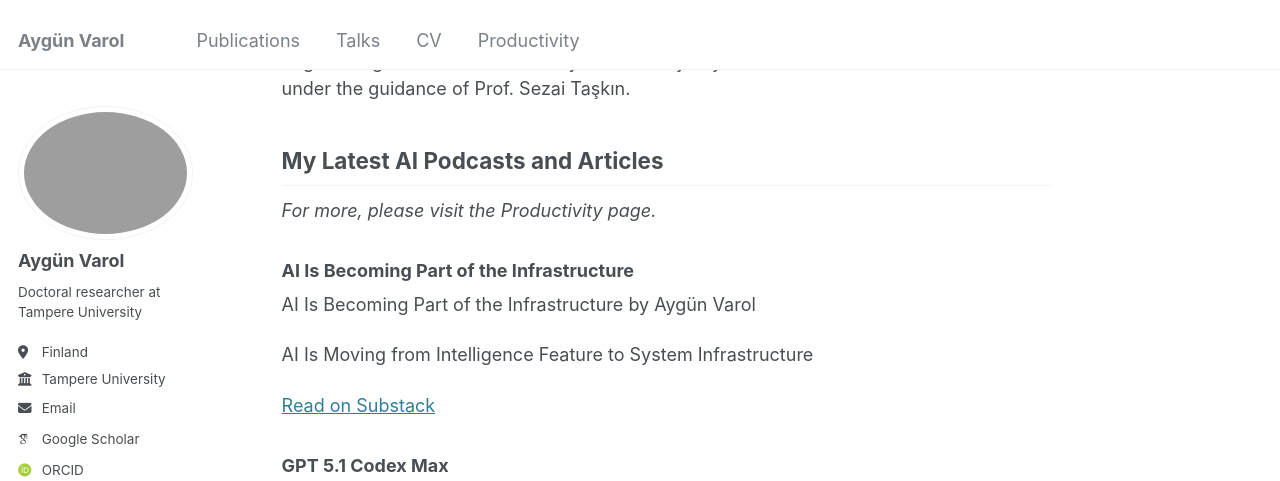
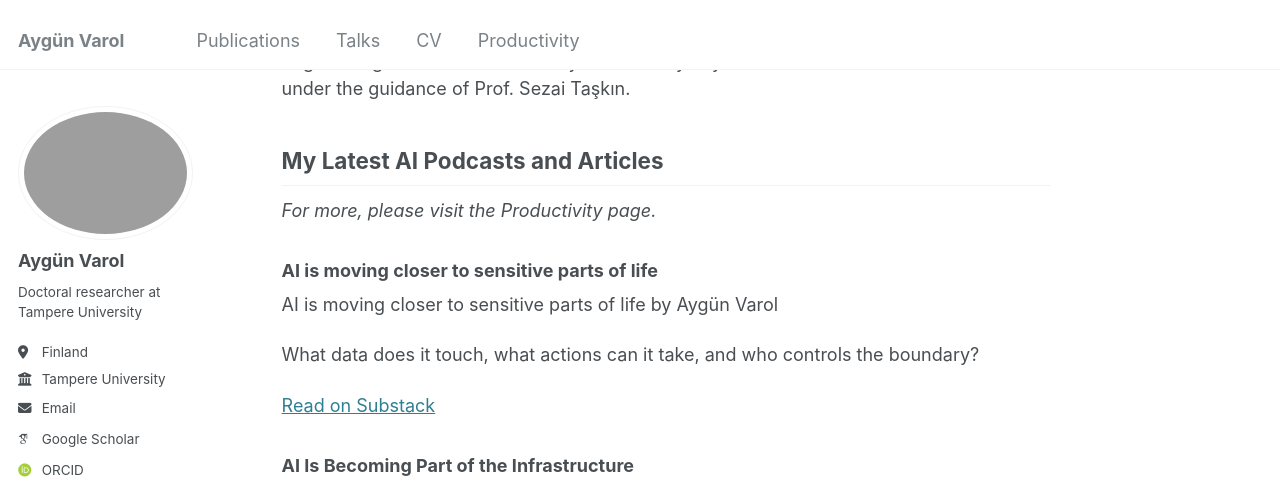
Before and after one commit to AygunVarol/aygunvarol.github.io, a Jekyll site: the page built from _pages/about.md, in a window 1280 px wide and 900 px high, scrolled down 1502 px, cut to the strip 0-481 px from the top of the window. Built offline with Jekyll 4.4.1, drawn with Linux system fonts in a browser that asks for light colours; some web fonts are replaced; a script that is not in the unit is left out.

Commit message:
Update about.md

```diff
--- a/_pages/about.md
+++ b/_pages/about.md
@@ -156,6 +156,9 @@ Prior to my position at Tampere University, I was research assistant at Isparta
 
 _For more, please visit the Productivity page._
 
+### AI is moving closer to sensitive parts of life
+<div class="substack-post-embed"><p lang="en">AI is moving closer to sensitive parts of life by Aygün Varol</p><p>What data does it touch, what actions can it take, and who controls the boundary?</p><a data-post-link href="https://aygunvarol.substack.com/p/ai-is-moving-closer-to-sensitive">Read on Substack</a></div><script async src="https://substack.com/embedjs/embed.js" charset="utf-8"></script>
+
 ### AI Is Becoming Part of the Infrastructure
 <div class="substack-post-embed"><p lang="en">AI Is Becoming Part of the Infrastructure by Aygün Varol</p><p>AI Is Moving from Intelligence Feature to System Infrastructure</p><a data-post-link href="https://aygunvarol.substack.com/p/ai-is-becoming-part-of-the-infrastructure">Read on Substack</a></div><script async src="https://substack.com/embedjs/embed.js" charset="utf-8"></script>
 
```
